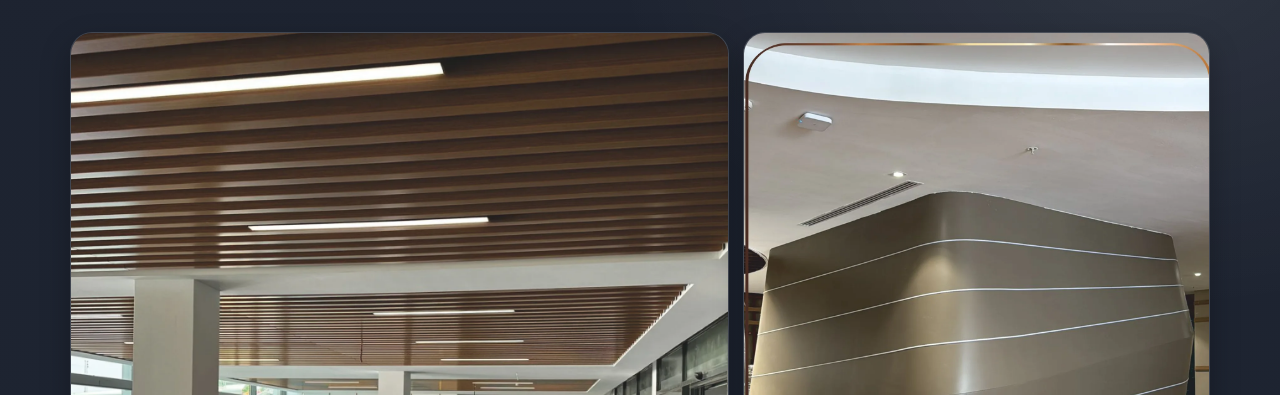
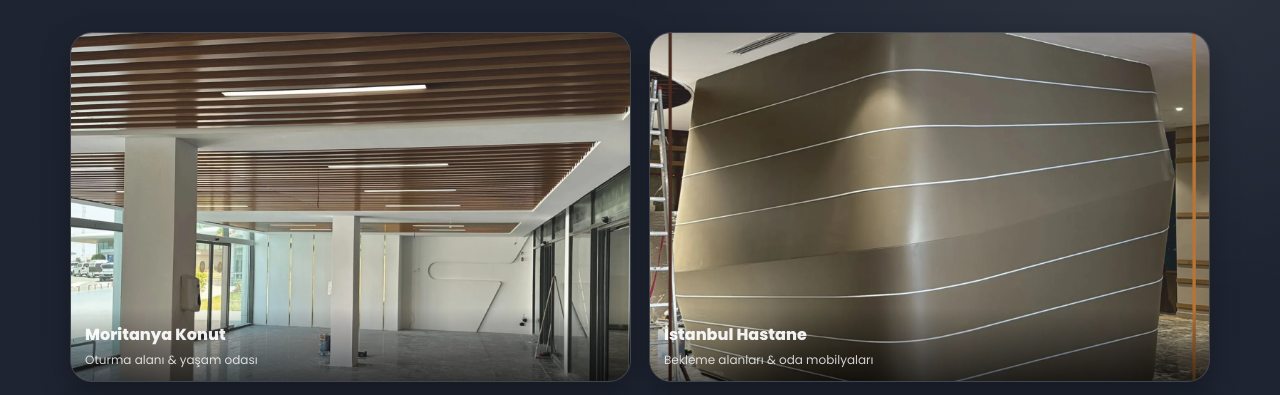
Before and after one commit to OsmanAsilturk/OsmanAsilturk.github.io, a website: page projeler.html in a window 1280 px wide. Shown: the part 287-682 px from the top of the page. Drawn offline with Linux system fonts and the light colour scheme.

Commit message:
Update style.css

```diff
--- a/styles/style.css
+++ b/styles/style.css
@@ -607,12 +607,6 @@
   margin-top: 0.2rem;
 }
 
-/* Gallery layout (masonry-ish) */
-.gallery-item:nth-child(1){ grid-column: span 7; min-height: 320px; }
-.gallery-item:nth-child(2){ grid-column: span 5; min-height: 320px; }
-.gallery-item:nth-child(3){ grid-column: span 5; }
-.gallery-item:nth-child(4){ grid-column: span 7; }
-
 /* CTA strip */
 .cta-strip{
   margin-top: 2.2rem;
@@ -945,13 +939,6 @@
   .grid-2-sm{
     grid-template-columns: 1fr;
   }
-  .gallery{
-    grid-template-columns: 1fr;
-  }
-  .gallery-item{
-    grid-column: auto !important;
-    min-height: 260px;
-  }
   .footer-grid{
     grid-template-columns: 1fr;
   }
@@ -1058,6 +1045,51 @@
   font-size: 1.6rem;
 }
 
+/* Projects gallery overrides */
+.gallery{
+  display: grid;
+  grid-template-columns: repeat(2, minmax(0, 1fr));
+  gap: 1.8rem;
+}
+
+.gallery-item{
+  position: relative;
+  border-radius: var(--radius);
+  overflow: hidden;
+  border: 1px solid rgba(255,255,255,0.12);
+  background: rgba(255,255,255,0.04);
+  box-shadow: 0 12px 30px rgba(0,0,0,0.28);
+  aspect-ratio: 16 / 10;
+  grid-column: auto !important;
+  grid-row: auto !important;
+  min-height: auto;
+}
+
+.gallery-item img{
+  width: 100%;
+  height: 100%;
+  object-fit: cover;
+  display: block;
+  transform: scale(1.02);
+  transition: transform .25s ease;
+}
+
+.gallery-item:hover img{
+  transform: scale(1.06);
+}
+
+@media (max-width: 900px){
+  .gallery{
+    grid-template-columns: 1fr;
+  }
+}
+
+@media (max-width: 560px){
+  .gallery{
+    grid-template-columns: 1fr;
+  }
+}
+
 /* Reduced motion */
 @media (prefers-reduced-motion: reduce){
   *{ transition: none !important; scroll-behavior: auto; }
```
